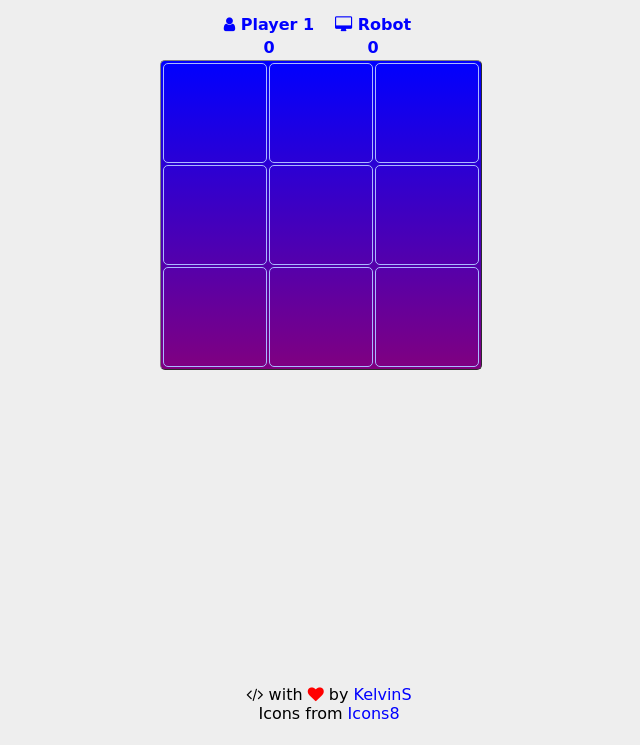
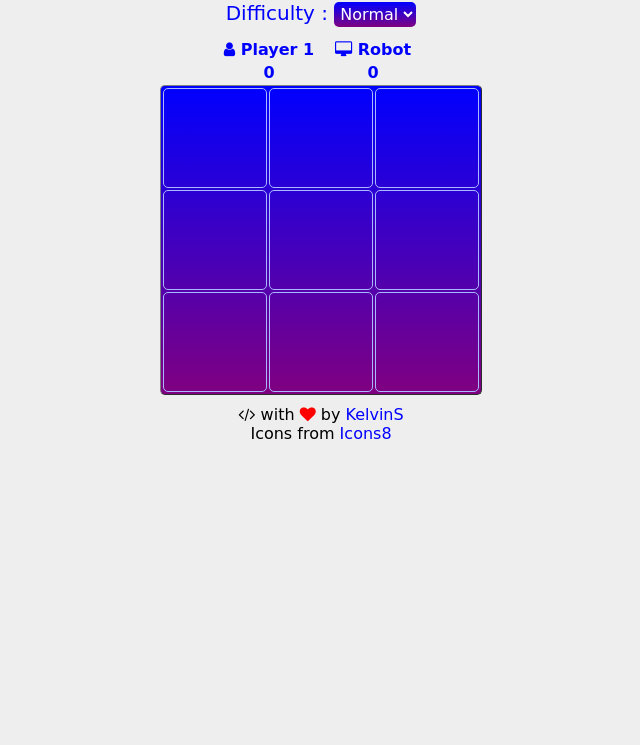
Before and after one commit to kelvins/tic-tac-toe, a plain HTML site: page index.html in a window 1280 px wide. Shown: the part 55-800 px from the top of the page, without its empty margins (319-959 px from the left). Drawn offline with Linux system fonts and the light colour scheme; a web font is replaced by a local one.

Commit message:
Added the difficulty select option to the html file

```diff
--- a/index.html
+++ b/index.html
@@ -8,7 +8,18 @@
 	</head>
 	<body>
 		<div align="center">
-			<h1>TIC TAC TOE</h1>
+			<h2>TIC TAC TOE</h2>
+
+			<div id="difficulty-block">
+				<label id="difficulty-label">
+					Difficulty :
+				</label>
+				<select id="difficulty-select">
+					<option value="easy">Easy</option>
+					<option value="normal" selected>Normal</option>
+					<option value="hard">Hard</option>
+				</select>
+			</div>
 
 			<table class="scoreboard" id="scoreboard" border=0>
 				<tr>
--- a/static/css/style.css
+++ b/static/css/style.css
@@ -5,7 +5,7 @@ body {
 	font-family: 'Patrick Hand SC', cursive;
 }
 
-h1 {
+h2 {
 	color: blue;
 }
 
@@ -48,10 +48,10 @@ table.board tr td {
 	color: white;
 	border: 0px solid white;
 	border-radius: 5px;
-	margin: 10px;
-	padding: 10px;
+	margin: 5px;
+	padding: 5px;
 	display: none;
-	font-size: 20px;
+	font-size: 18px;
 }
 
 /* Small changes specific for the winnerMessageBox */
@@ -62,16 +62,25 @@ table.board tr td {
 /* Small changes specific for the playAgainButton */
 #playAgainButton {
 	cursor: pointer;
-	min-width: 300px;
+	padding: 5px 50px;
 	font-family: 'Patrick Hand SC', cursive;
+}
+
+/* Change the color */
+#playAgainButton:hover {
+	background: purple; /* For browsers that do not support gradients */
+	background: -webkit-linear-gradient(purple, blue); /* For Safari 5.1 to 6.0 */
+	background: -o-linear-gradient(purple, blue); /* For Opera 11.1 to 12.0 */
+	background: -moz-linear-gradient(purple, blue); /* For Firefox 3.6 to 15 */
+	background: linear-gradient(purple, blue); /* Standard syntax */
 }
 
 /* The height should be set based on the content */
 footer {
-	position: fixed;
+	position: relative;
 	bottom: 0;
 	width: 100%;
-	height: 60px;
+	height: 50px;
 	padding-top: 10px;
 }
 
@@ -85,3 +94,34 @@ a {
 	text-decoration: none;
 	color: blue;
 }
+
+#difficulty-select {
+	background: blue; /* For browsers that do not support gradients */
+	background: -webkit-linear-gradient(blue, purple); /* For Safari 5.1 to 6.0 */
+	background: -o-linear-gradient(blue, purple); /* For Opera 11.1 to 12.0 */
+	background: -moz-linear-gradient(blue, purple); /* For Firefox 3.6 to 15 */
+	background: linear-gradient(blue, purple); /* Standard syntax */
+	color: black;
+	border: 0px solid white;
+	border-radius: 5px;
+	padding: 2px;
+	font-size: 16px;
+	font-family: 'Patrick Hand SC', cursive;
+}
+
+#difficulty-select option {
+   color: black;
+}
+
+#difficulty-select:not(:checked) {
+   color: white;
+}
+
+#difficulty-label {
+	color: blue;
+	font-size: 20px;
+}
+
+#difficulty-block {
+	margin-bottom: 10px;
+}
```
